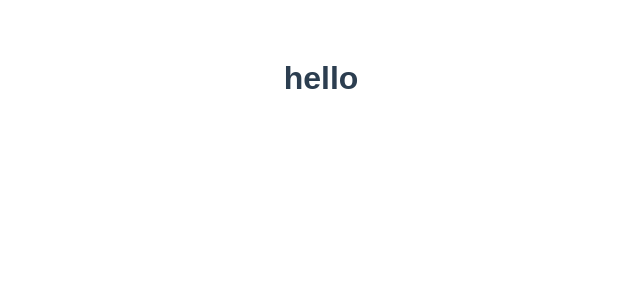
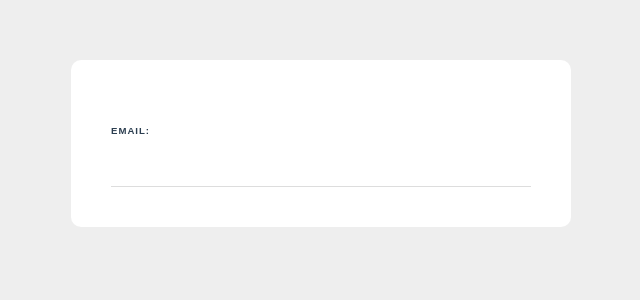
Before and after one commit to jhnnyk/Udemy-Vue3-forms, a Vue app: page / in a window 1280 px wide. Shown: the top 300 px of the page, without its empty margins (319-959 px from the left). Built offline with nearby package versions, Linux system fonts and the light colour scheme.

Commit message:
intro and setup

```diff
--- a/src/App.vue
+++ b/src/App.vue
@@ -1,11 +1,13 @@
 <template>
-  <h1>hello</h1>
+  <SignupForm />
 </template>
 
 <script>
+import SignupForm from './components/SignupForm.vue';
+
 export default {
   name: 'App',
-  components: {},
+  components: { SignupForm },
 };
 </script>
 
@@ -16,4 +18,9 @@
   color: #2c3e50;
   margin-top: 60px;
 }
+
+body {
+  margin: 0;
+  background: #eee;
+}
 </style>
--- /dev/null
+++ b/src/components/SignupForm.vue
@@ -0,0 +1,41 @@
+<template>
+  <form>
+    <label>Email:</label>
+    <input type="email" required />
+  </form>
+</template>
+
+<script>
+export default {};
+</script>
+
+<style>
+form {
+  max-width: 420px;
+  margin: 30px auto;
+  background: white;
+  text-align: left;
+  padding: 40px;
+  border-radius: 10px;
+}
+
+label {
+  display: block;
+  padding: inline-block;
+  margin: 25px 0 15px;
+  font-size: 0.6em;
+  text-transform: uppercase;
+  letter-spacing: 1px;
+  font-weight: bold;
+}
+
+input {
+  display: block;
+  padding: 10px 6px;
+  width: 100%;
+  box-sizing: border-box;
+  border: none;
+  border-bottom: 1px solid #ddd;
+  color: #555;
+}
+</style>
```
